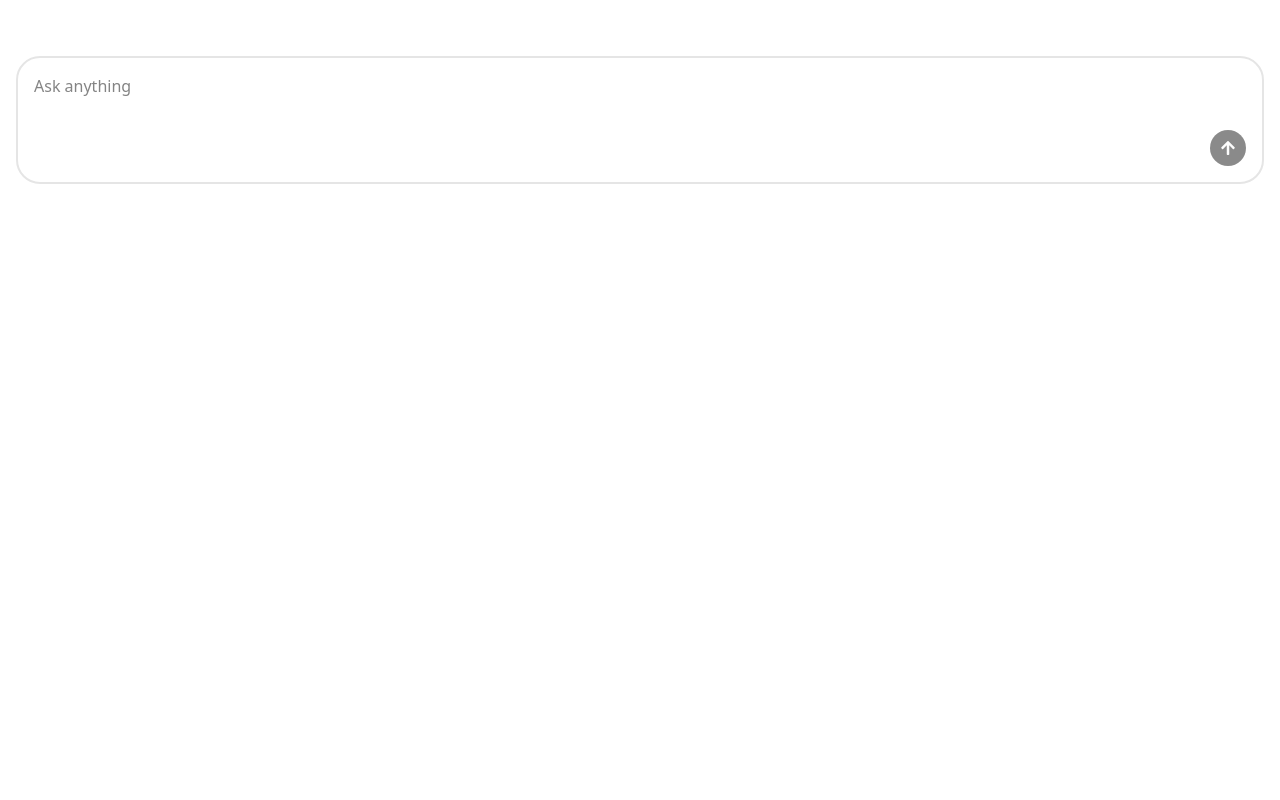
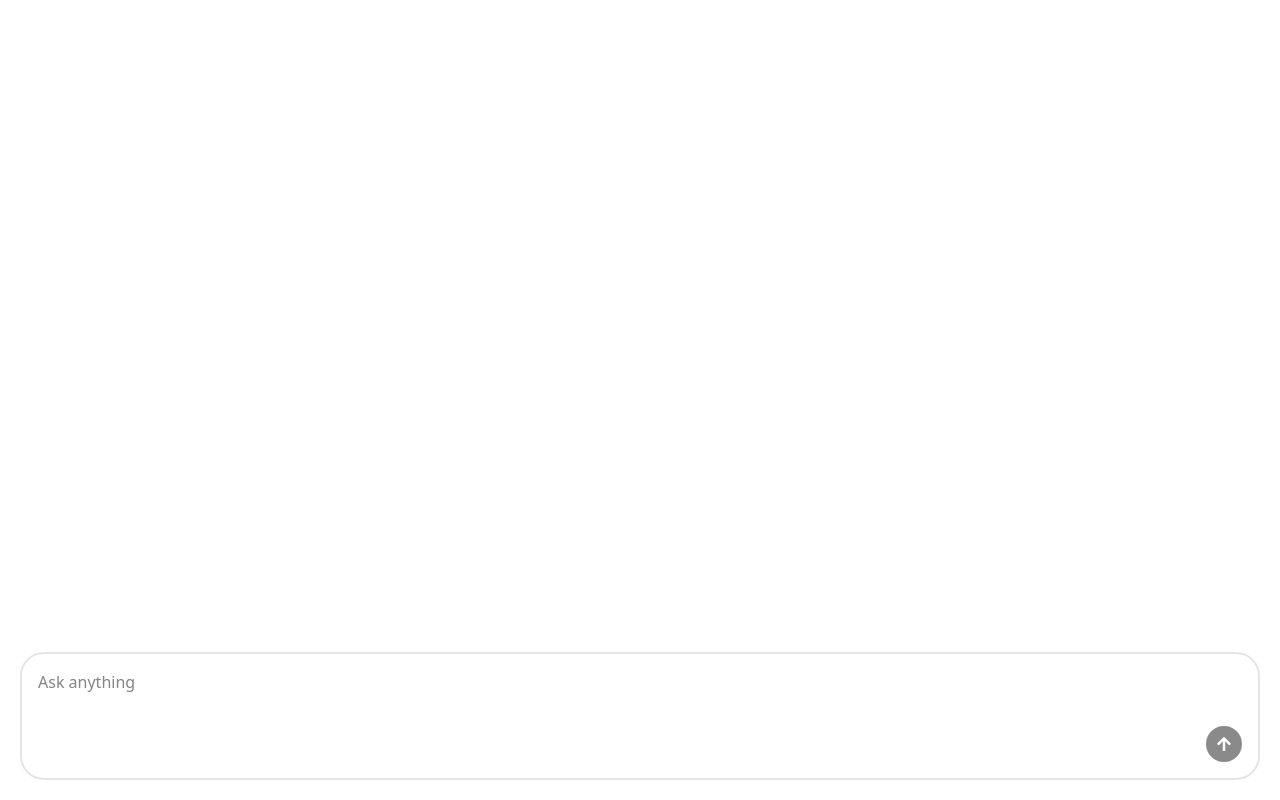
Before and after one commit to arminsheibak/AI-Chatbot, a React (Vite) app in the folder packages/client/: page /chat/fc45043d-7a7c-48d7-8830-be532e0906df in a window 1280 px wide. Built offline with nearby package versions, Linux system fonts and the light colour scheme.

Commit message:
hide scroll bar

```diff
--- a/packages/client/package.json
+++ b/packages/client/package.json
@@ -23,6 +23,7 @@
     "react-markdown": "^10.1.0",
     "react-router-dom": "^7.9.3",
     "tailwind-merge": "^3.3.1",
+    "tailwind-scrollbar-hide": "^4.0.0",
     "tailwindcss": "^4.1.13",
     "uuid": "^13.0.0",
     "zustand": "^5.0.8"
--- a/packages/client/src/components/Chat.tsx
+++ b/packages/client/src/components/Chat.tsx
@@ -19,7 +19,7 @@ const Chat = () => {
   const { conversationId } = useParams();
   const [isBotTyping, setIsBotTyping] = useState(false);
   const { register, handleSubmit, reset, formState } = useForm<FormData>();
-  const formRef = useRef<HTMLFormElement | null>(null)
+  const lastMassage = useRef<HTMLDivElement | null>(null);
   const navigate = useNavigate();
   const { getConversation, conversations, setCurrentConversation, addMessage } =
     useChatStore();
@@ -45,14 +45,14 @@ const Chat = () => {
   ]);
 
   useEffect(() => {
-    if (formRef)
-      formRef.current?.scrollIntoView({behavior: 'smooth'})
-  }, [conversation?.messages])
+    if (lastMassage)
+      lastMassage.current?.scrollIntoView({ behavior: "smooth" });
+  }, [conversation?.messages]);
 
   const onSubmit = async ({ prompt }: FormData) => {
     addMessage(conversationId!, { role: "user", content: prompt });
     setIsBotTyping(true);
-    reset();
+    reset({ prompt: ''});
     const prevMessages =
       conversation?.messages.slice(conversation.messages.length - 5) || [];
     const context = [...prevMessages, { role: "user", content: prompt }];
@@ -63,18 +63,21 @@ const Chat = () => {
     setIsBotTyping(false);
   };
   return (
-    <div>
-      <div className="flex flex-col gap-4 mb-10">
+    <div className="flex flex-col h-full">
+      <div className="flex flex-col overflow-y-auto scrollbar-hide flex-1 gap-4 mb-10">
         {conversation?.messages &&
           conversation.messages.length > 0 &&
           conversation?.messages.map((message, index) => {
             return (
-              <p
+              <div
+                ref={
+                  index == conversation.messages.length - 1 ? lastMassage : null
+                }
                 onCopy={(e) => {
                   const selection = window.getSelection()?.toString()?.trim();
                   if (selection) {
                     e.preventDefault();
-                    e.clipboardData.setData('text/plain', selection)
+                    e.clipboardData.setData("text/plain", selection);
                   }
                 }}
                 className={`px-3 py-1 rounded-xl ${
@@ -85,11 +88,11 @@ const Chat = () => {
                 key={index}
               >
                 <ReactMarkdown>{message.content}</ReactMarkdown>
-              </p>
+              </div>
             );
           })}
         {isBotTyping && (
-          <div className="flex self-start w-fit gap-1 px-3 py-3 bg-gray-200 rounded-xl" >
+          <div className="flex self-start w-fit gap-1 px-3 py-3 bg-gray-200 rounded-xl">
             <div className="w-2 h-2 rounded-full bg-gray-800 animate-pulse "></div>
             <div className="w-2 h-2 rounded-full bg-gray-800 animate-pulse [animation-delay:0.2s] "></div>
             <div className="w-2 h-2 rounded-full bg-gray-800 animate-pulse [animation-delay:0.4s] "></div>
@@ -97,7 +100,6 @@ const Chat = () => {
         )}
       </div>
       <form
-        ref={formRef}
         onSubmit={handleSubmit(onSubmit)}
         onKeyDown={(e) => {
           if (e.key === "Enter" && !e.shiftKey) {
@@ -108,6 +110,7 @@ const Chat = () => {
         className="flex border-2 rounded-3xl p-4 flex-col gap-2 items-end"
       >
         <textarea
+          autoFocus
           {...register("prompt", {
             required: true,
             validate: (data) => data.trim().length > 0,
--- a/packages/client/src/components/Layout.tsx
+++ b/packages/client/src/components/Layout.tsx
@@ -29,7 +29,7 @@ function Layout() {
   }, [conversations, currentConversationId, addConversation, setCurrentConversation, navigate]);
 
   return (
-    <div className="p-4">
+    <div className="p-5 h-screen">
       <Outlet />
     </div>
   );
--- a/packages/client/src/index.css
+++ b/packages/client/src/index.css
@@ -1,5 +1,7 @@
 @import "tailwindcss";
 @import "tw-animate-css";
+@import 'tailwind-scrollbar-hide/v4';
+
 
 @custom-variant dark (&:is(.dark *));
 
--- /dev/null
+++ b/packages/client/tailwind.config.js
@@ -0,0 +1,13 @@
+/** @type {import('tailwindcss').Config} */
+module.exports = {
+  content: [
+    "./index.html",
+    "./src/**/*.{js,ts,jsx,tsx}",
+  ],
+  theme: {
+    extend: {},
+  },
+  plugins: [
+    require('tailwind-scrollbar-hide')
+  ],
+}
```
Also changed, not shown: 2 other files (tests, documents, lock files or other folders).
